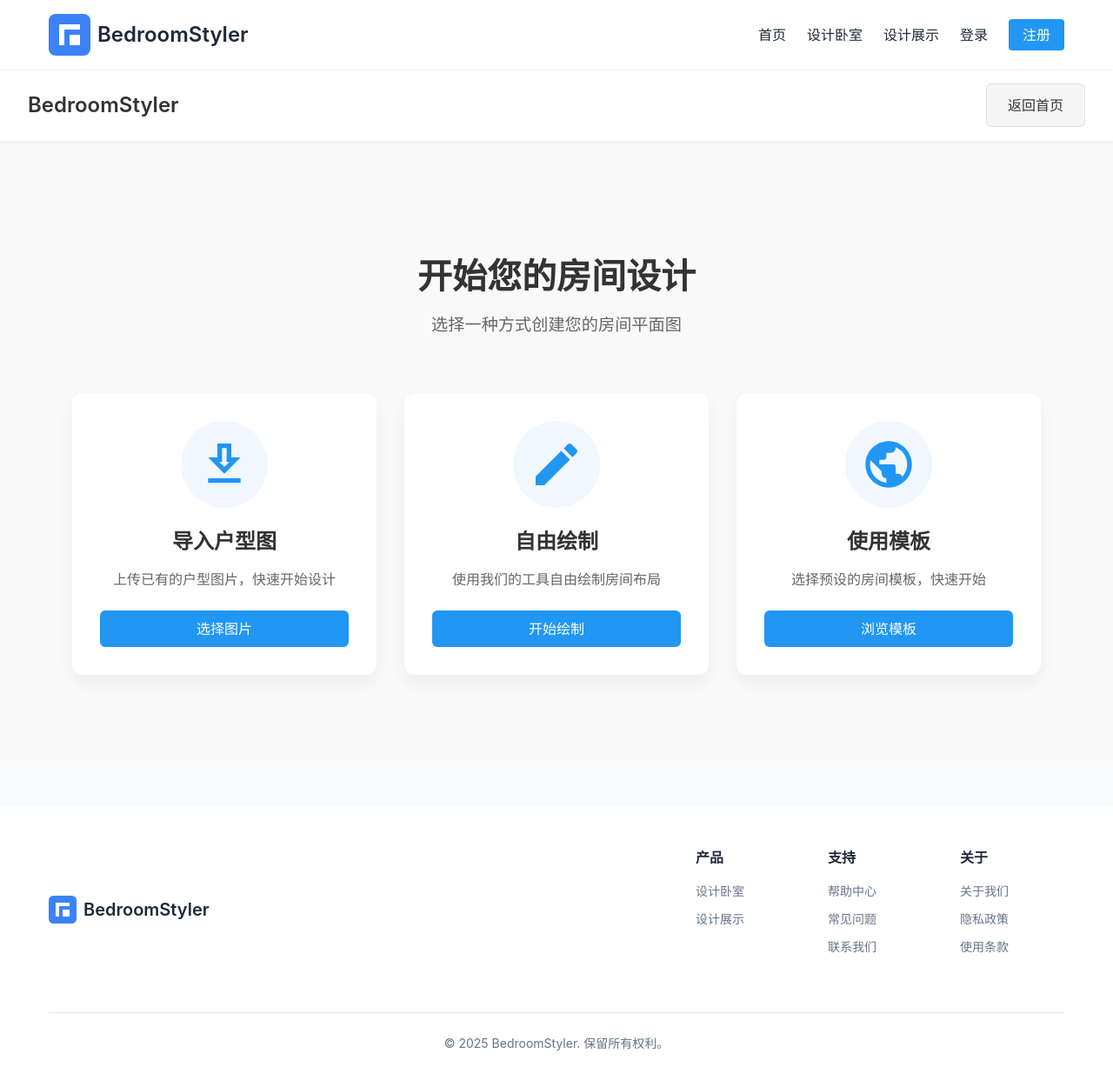
After one commit to Andy-jiebo/bedroom, a Node server app: page /room-setup in a window 1280 px wide. The commit adds this page. Shown: the whole page at 87% size. Run offline with Node 20, Linux system fonts and the light colour scheme; some libraries are stand-ins or nearby versions.

Commit message:
添加房间设置页面，支持导入户型图和自由绘制功能

```diff
--- a/app.js
+++ b/app.js
@@ -74,6 +74,14 @@ app.get('/design', (req, res) => {
     title: '设计卧室 - BedroomStyler',
     user: null,
     styles: ['/css/editor.css']
+  });
+});
+
+app.get('/room-setup', (req, res) => {
+  res.render('design/room-setup', {
+    title: '设置房间 - BedroomStyler',
+    user: null,
+    styles: ['/css/room-setup.css']
   });
 });
 
--- /dev/null
+++ b/public/css/room-setup.css
@@ -0,0 +1,294 @@
+/* 设置房间页面主容器 */
+.room-setup-container {
+  display: flex;
+  flex-direction: column;
+  min-height: 100vh;
+  background-color: #f9f9f9;
+}
+
+/* 顶部导航栏 */
+.room-setup-header {
+  display: flex;
+  justify-content: space-between;
+  align-items: center;
+  padding: 1rem 2rem;
+  background-color: #fff;
+  box-shadow: 0 2px 4px rgba(0, 0, 0, 0.05);
+}
+
+.room-setup-header .logo {
+  font-size: 1.5rem;
+  font-weight: 600;
+  color: #333;
+}
+
+.header-actions {
+  display: flex;
+  gap: 1rem;
+}
+
+/* 主要内容区域 */
+.room-setup-main {
+  display: flex;
+  flex-direction: column;
+  align-items: center;
+  justify-content: center;
+  flex: 1;
+  padding: 2rem;
+}
+
+.setup-intro {
+  text-align: center;
+  margin-bottom: 3rem;
+}
+
+.setup-intro h1 {
+  font-size: 2.5rem;
+  font-weight: 600;
+  color: #333;
+  margin-bottom: 1rem;
+}
+
+.setup-intro p {
+  font-size: 1.2rem;
+  color: #666;
+}
+
+.setup-options {
+  display: flex;
+  flex-wrap: wrap;
+  justify-content: center;
+  gap: 2rem;
+  max-width: 1200px;
+  width: 100%;
+}
+
+.option-card {
+  flex: 1;
+  min-width: 280px;
+  max-width: 350px;
+  background-color: #fff;
+  border-radius: 12px;
+  padding: 2rem;
+  box-shadow: 0 10px 20px rgba(0, 0, 0, 0.05);
+  display: flex;
+  flex-direction: column;
+  align-items: center;
+  text-align: center;
+  transition: all 0.3s ease;
+}
+
+.option-card:hover {
+  transform: translateY(-10px);
+  box-shadow: 0 15px 30px rgba(0, 0, 0, 0.1);
+}
+
+.option-icon {
+  width: 100px;
+  height: 100px;
+  background-color: #f0f7ff;
+  border-radius: 50%;
+  display: flex;
+  align-items: center;
+  justify-content: center;
+  margin-bottom: 1.5rem;
+  color: #2196f3;
+}
+
+.option-card h2 {
+  font-size: 1.5rem;
+  font-weight: 600;
+  color: #333;
+  margin-bottom: 1rem;
+}
+
+.option-card p {
+  font-size: 1rem;
+  color: #666;
+  margin-bottom: 1.5rem;
+  line-height: 1.5;
+}
+
+.option-btn {
+  margin-top: auto;
+  width: 100%;
+}
+
+/* 模态框 */
+.modal {
+  display: none;
+  position: fixed;
+  top: 0;
+  left: 0;
+  right: 0;
+  bottom: 0;
+  background-color: rgba(0, 0, 0, 0.5);
+  z-index: 1000;
+  align-items: center;
+  justify-content: center;
+}
+
+.modal.active {
+  display: flex;
+}
+
+.modal-content {
+  background-color: #fff;
+  border-radius: 12px;
+  padding: 2rem;
+  width: 90%;
+  max-width: 600px;
+  max-height: 90vh;
+  overflow-y: auto;
+}
+
+.modal-content h2 {
+  margin-bottom: 1.5rem;
+  font-size: 1.8rem;
+  color: #333;
+  text-align: center;
+}
+
+/* 上传区域 */
+.upload-area {
+  border: 2px dashed #e0e0e0;
+  border-radius: 8px;
+  padding: 3rem 2rem;
+  text-align: center;
+  cursor: pointer;
+  transition: all 0.2s ease;
+  margin-bottom: 1.5rem;
+}
+
+.upload-area:hover {
+  border-color: #2196f3;
+}
+
+.upload-prompt {
+  display: flex;
+  flex-direction: column;
+  align-items: center;
+  gap: 1rem;
+}
+
+.upload-prompt svg {
+  color: #999;
+}
+
+.upload-prompt p {
+  margin: 0;
+  color: #666;
+}
+
+.upload-hint {
+  font-size: 0.9rem;
+  color: #999;
+}
+
+/* 模板网格 */
+.template-grid {
+  display: grid;
+  grid-template-columns: repeat(auto-fill, minmax(150px, 1fr));
+  gap: 1rem;
+  margin-bottom: 1.5rem;
+}
+
+.template-item {
+  border: 2px solid #f0f0f0;
+  border-radius: 8px;
+  padding: 1rem;
+  text-align: center;
+  cursor: pointer;
+  transition: all 0.2s ease;
+}
+
+.template-item:hover {
+  border-color: #2196f3;
+  background-color: #f8f9fa;
+}
+
+.template-item.selected {
+  border-color: #2196f3;
+  background-color: #f0f7ff;
+}
+
+.template-item img {
+  width: 100%;
+  max-width: 80px;
+  height: auto;
+  margin-bottom: 0.5rem;
+}
+
+.template-item span {
+  display: block;
+  font-size: 0.95rem;
+  color: #333;
+}
+
+/* 模态框按钮 */
+.modal-actions {
+  display: flex;
+  justify-content: flex-end;
+  gap: 1rem;
+}
+
+/* 按钮样式 */
+.btn-primary {
+  padding: 0.75rem 1.5rem;
+  background-color: #2196f3;
+  color: #fff;
+  border: none;
+  border-radius: 6px;
+  font-size: 1rem;
+  cursor: pointer;
+  transition: all 0.2s ease;
+}
+
+.btn-primary:hover {
+  background-color: #1976d2;
+}
+
+.btn-primary:disabled {
+  background-color: #bbdefb;
+  cursor: not-allowed;
+}
+
+.btn-secondary {
+  padding: 0.75rem 1.5rem;
+  background-color: #f5f5f5;
+  color: #333;
+  border: 1px solid #e0e0e0;
+  border-radius: 6px;
+  font-size: 1rem;
+  cursor: pointer;
+  transition: all 0.2s ease;
+}
+
+.btn-secondary:hover {
+  background-color: #e0e0e0;
+}
+
+/* 响应式设计 */
+@media (max-width: 768px) {
+  .setup-options {
+    flex-direction: column;
+    align-items: center;
+  }
+
+  .option-card {
+    width: 100%;
+    max-width: 100%;
+  }
+
+  .setup-intro h1 {
+    font-size: 1.8rem;
+  }
+
+  .setup-intro p {
+    font-size: 1rem;
+  }
+
+  .template-grid {
+    grid-template-columns: repeat(2, 1fr);
+  }
+}
--- /dev/null
+++ b/views/design/room-setup.ejs
@@ -0,0 +1,114 @@
+<%- include('../partials/header', { title }) %>
+
+<div class="room-setup-container">
+  <header class="room-setup-header">
+    <div class="logo">BedroomStyler</div>
+    <div class="header-actions">
+      <a href="/" class="btn-secondary">返回首页</a>
+    </div>
+  </header>
+
+  <main class="room-setup-main">
+    <div class="setup-intro">
+      <h1>开始您的房间设计</h1>
+      <p>选择一种方式创建您的房间平面图</p>
+    </div>
+
+    <div class="setup-options">
+      <div class="option-card" id="import-option">
+        <div class="option-icon">
+          <svg xmlns="http://www.w3.org/2000/svg" viewBox="0 0 24 24" width="64" height="64">
+            <path fill="currentColor" d="M19 9h-4V3H9v6H5l7 7 7-7zm-8 2V5h2v6h1.17L12 13.17 9.83 11H11zm-6 7h14v2H5v-2z"/>
+          </svg>
+        </div>
+        <h2>导入户型图</h2>
+        <p>上传已有的户型图片，快速开始设计</p>
+        <button class="btn-primary option-btn">选择图片</button>
+      </div>
+
+      <div class="option-card" id="draw-option">
+        <div class="option-icon">
+          <svg xmlns="http://www.w3.org/2000/svg" viewBox="0 0 24 24" width="64" height="64">
+            <path fill="currentColor" d="M3 17.25V21h3.75L17.81 9.94l-3.75-3.75L3 17.25zM20.71 7.04c.39-.39.39-1.02 0-1.41l-2.34-2.34c-.39-.39-1.02-.39-1.41 0l-1.83 1.83 3.75 3.75 1.83-1.83z"/>
+          </svg>
+        </div>
+        <h2>自由绘制</h2>
+        <p>使用我们的工具自由绘制房间布局</p>
+        <button class="btn-primary option-btn">开始绘制</button>
+      </div>
+
+      <div class="option-card" id="template-option">
+        <div class="option-icon">
+          <svg xmlns="http://www.w3.org/2000/svg" viewBox="0 0 24 24" width="64" height="64">
+            <path fill="currentColor" d="M12 2C6.48 2 2 6.48 2 12s4.48 10 10 10 10-4.48 10-10S17.52 2 12 2zm-1 17.93c-3.95-.49-7-3.85-7-7.93 0-.62.08-1.21.21-1.79L9 15v1c0 1.1.9 2 2 2v1.93zm6.9-2.54c-.26-.81-1-1.39-1.9-1.39h-1v-3c0-.55-.45-1-1-1h-6v-2h2c.55 0 1-.45 1-1V7h2c1.1 0 2-.9 2-2v-.41c2.93 1.19 5 4.06 5 7.41 0 2.08-.8 3.97-2.1 5.39z"/>
+          </svg>
+        </div>
+        <h2>使用模板</h2>
+        <p>选择预设的房间模板，快速开始</p>
+        <button class="btn-primary option-btn">浏览模板</button>
+      </div>
+    </div>
+  </main>
+</div>
+
+<!-- 导入图片模态框 -->
+<div class="modal" id="import-modal">
+  <div class="modal-content">
+    <h2>导入户型图</h2>
+    <div class="upload-area">
+      <input type="file" id="image-upload" accept="image/*" style="display: none;">
+      <div class="upload-prompt">
+        <svg xmlns="http://www.w3.org/2000/svg" viewBox="0 0 24 24" width="48" height="48">
+          <path fill="currentColor" d="M19 13h-6v6h-2v-6H5v-2h6V5h2v6h6v2z"/>
+        </svg>
+        <p>点击或拖拽图片到此处</p>
+        <p class="upload-hint">支持 JPG、PNG 格式</p>
+      </div>
+    </div>
+    <div class="modal-actions">
+      <button class="btn-secondary" id="cancel-import">取消</button>
+      <button class="btn-primary" id="confirm-import" disabled>确认导入</button>
+    </div>
+  </div>
+</div>
+
+<!-- 模板选择模态框 -->
+<div class="modal" id="template-modal">
+  <div class="modal-content">
+    <h2>选择模板</h2>
+    <div class="template-grid">
+      <div class="template-item">
+        <img src="/images/room-types/bedroom.svg" alt="卧室">
+        <span>卧室</span>
+      </div>
+      <div class="template-item">
+        <img src="/images/room-types/living-room.svg" alt="客厅">
+        <span>客厅</span>
+      </div>
+      <div class="template-item">
+        <img src="/images/room-types/kitchen.svg" alt="厨房">
+        <span>厨房</span>
+      </div>
+      <div class="template-item">
+        <img src="/images/room-types/bathroom.svg" alt="浴室">
+        <span>浴室</span>
+      </div>
+      <div class="template-item">
+        <img src="/images/room-types/office.svg" alt="办公室">
+        <span>办公室</span>
+      </div>
+      <div class="template-item">
+        <img src="/images/room-types/studio.svg" alt="工作室">
+        <span>工作室</span>
+      </div>
+    </div>
+    <div class="modal-actions">
+      <button class="btn-secondary" id="cancel-template">取消</button>
+      <button class="btn-primary" id="confirm-template" disabled>确认选择</button>
+    </div>
+  </div>
+</div>
+
+<script src="/js/room-setup.js"></script>
+
+<%- include('../partials/footer') %>
--- a/views/index.ejs
+++ b/views/index.ejs
@@ -6,7 +6,7 @@
       <h1>打造专属于你的梦想卧室</h1>
       <p>使用BedroomStyler轻松设计卧室，拖放家具，调整布局，生成漂亮的3D效果图</p>
       <div class="hero-cta">
-        <a href="/design" class="btn btn-primary">立即设计</a>
+        <a href="/room-setup" class="btn btn-primary">立即设计</a>
         <a href="/gallery" class="btn btn-secondary">查看作品</a>
       </div>
     </div>
```
Also changed, not shown: public/js/editor.js (+156 -4 lines), public/js/room-setup.js (added, +162 -0 lines), public/images/room-types/bathroom.svg (added), public/images/room-types/bedroom.svg (added), public/images/room-types/kitchen.svg (added), public/images/room-types/living-room.svg (added), public/images/room-types/office.svg (added), public/images/room-types/studio.svg (added).
